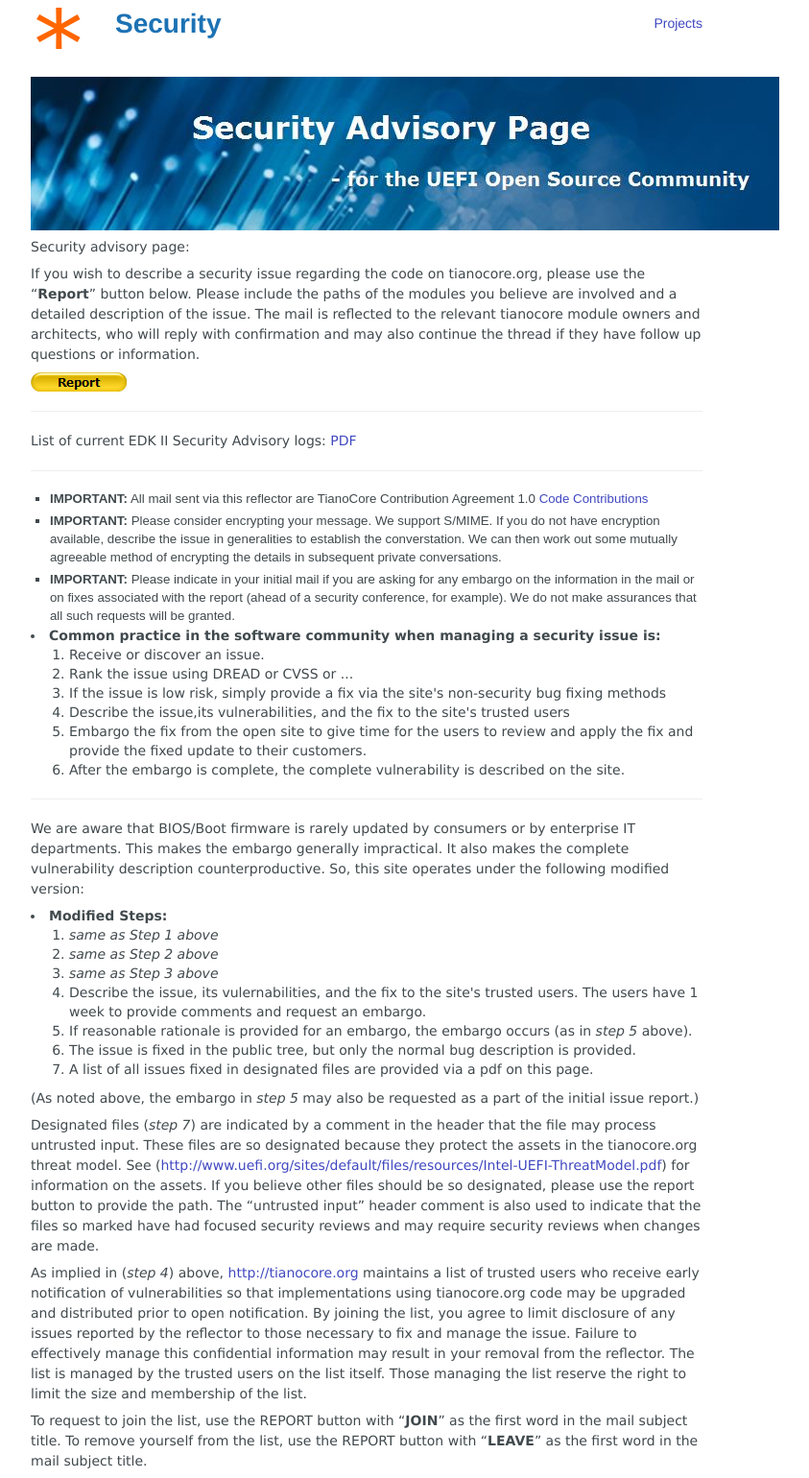
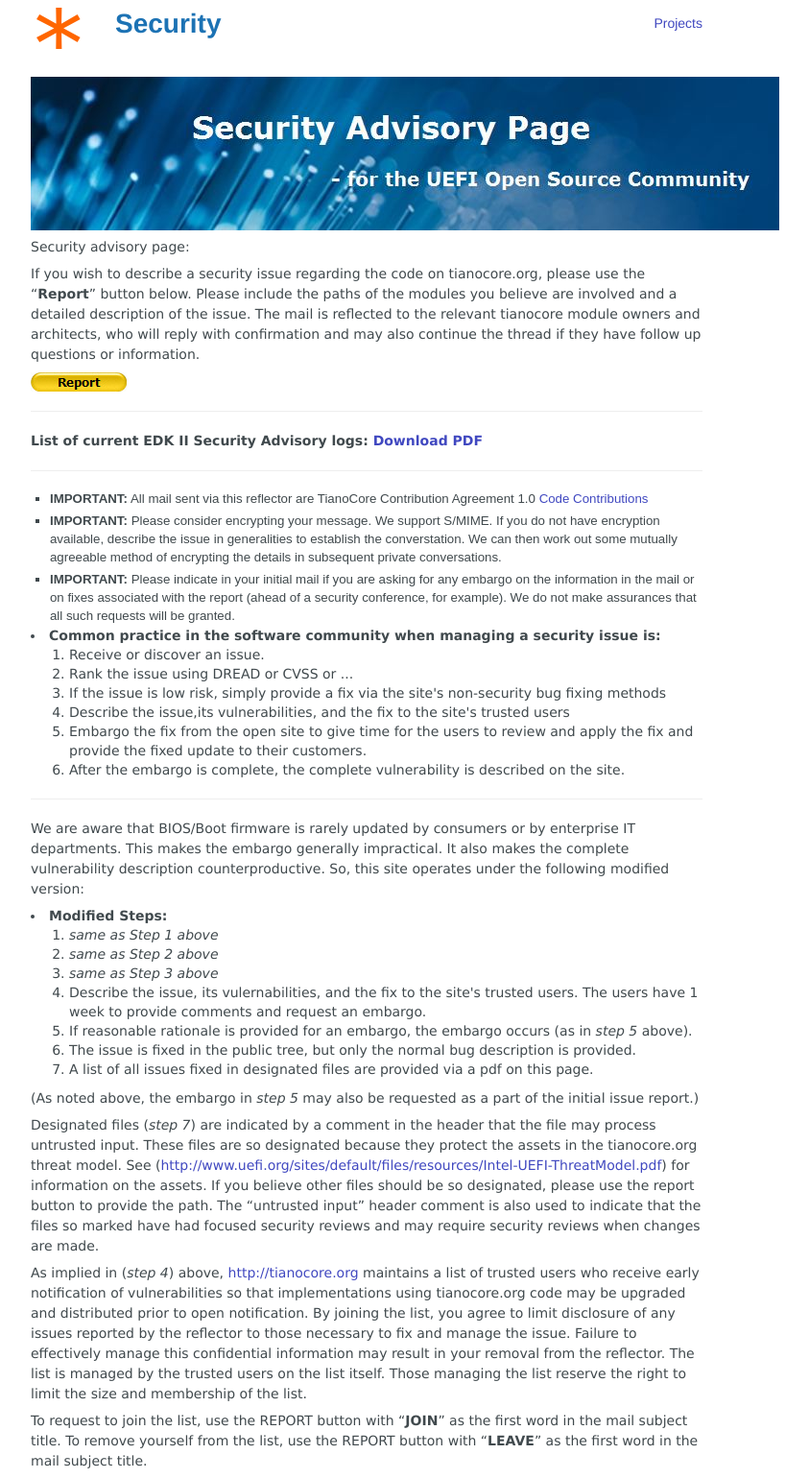
Before and after one commit to tianocore/tianocore.github.io, a Jekyll site: the page built from security/index.md, in a window 1280 px wide. Shown: the whole page at 96% size, without its empty margins (258-1101 px from the left). Built offline with Jekyll 4.4.1, drawn with Linux system fonts in a browser that asks for light colours; nearby versions of some CDN libraries.

Commit message:
Update index.md

```diff
--- a/security/index.md
+++ b/security/index.md
@@ -15,7 +15,7 @@ If you wish to describe a security issue regarding the code on tianocore.org, pl
 
 
 ----
-List of current EDK II Security Advisory logs: <a href="{{edk2files}}/Security_Advisory/EDK%20II%20Security%20Advisory%20Log%20001.pdf/download"> PDF</a>
+<b>List of current EDK II Security Advisory logs: <a href="{{edk2files}}/Security_Advisory/EDK%20II%20Security%20Advisory%20Log%20001.pdf/download"> Download PDF</a></b>
 
 ----
 
```
